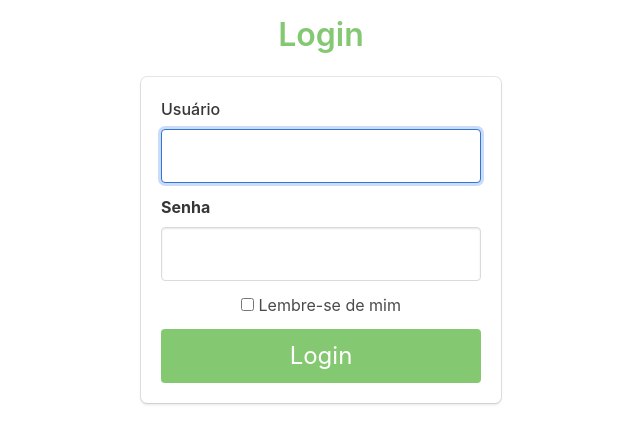
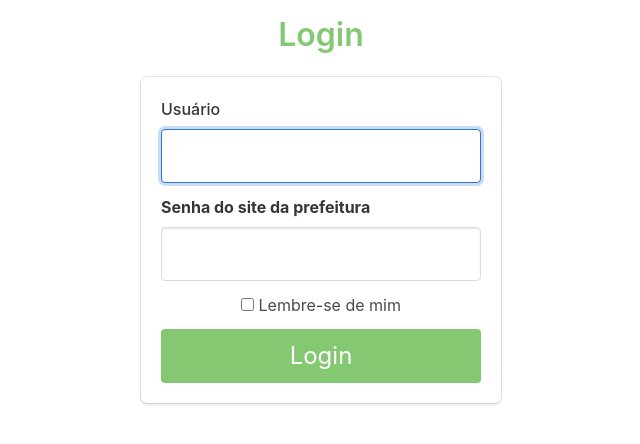
Before and after one commit to epintorsilva/trabalho-LP, a Flask app: page /login in a window 1280 px wide. Shown: the part 216-660 px from the top of the page, without its empty margins (319-959 px from the left). Run offline with Flask 2, Linux system fonts and the light colour scheme; some libraries are stand-ins or nearby versions.

Commit message:
Ajustes de interface

```diff
--- a/NFe/templates/emissao_nota.html
+++ b/NFe/templates/emissao_nota.html
@@ -31,6 +31,7 @@
                     </span>
                 </label>
             </div>
+            <br>
             <button class="button is-success is-large is-centered js-modal-trigger" id="botao-modal-emissao" data-target="modal-emissao-notas">Realizar emissão</button>
         </form>
     <br/>
--- a/NFe/templates/login.html
+++ b/NFe/templates/login.html
@@ -20,7 +20,7 @@
             </div>
 
             <div class="field">
-                <div class="label">Senha</div>
+                <div class="label">Senha do site da prefeitura</div>
                 <div class="control">
                     <input class="input is-large" type="password" name="senha">
                 </div>
```
